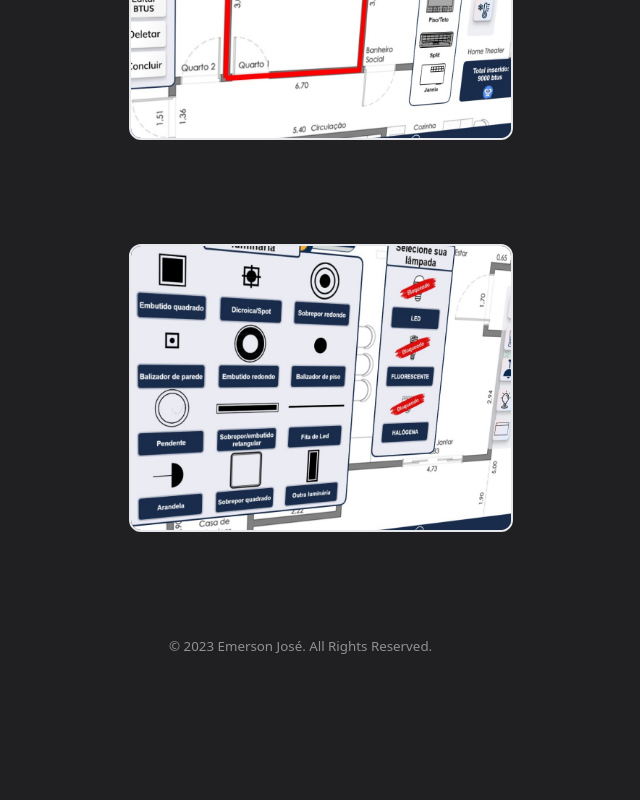
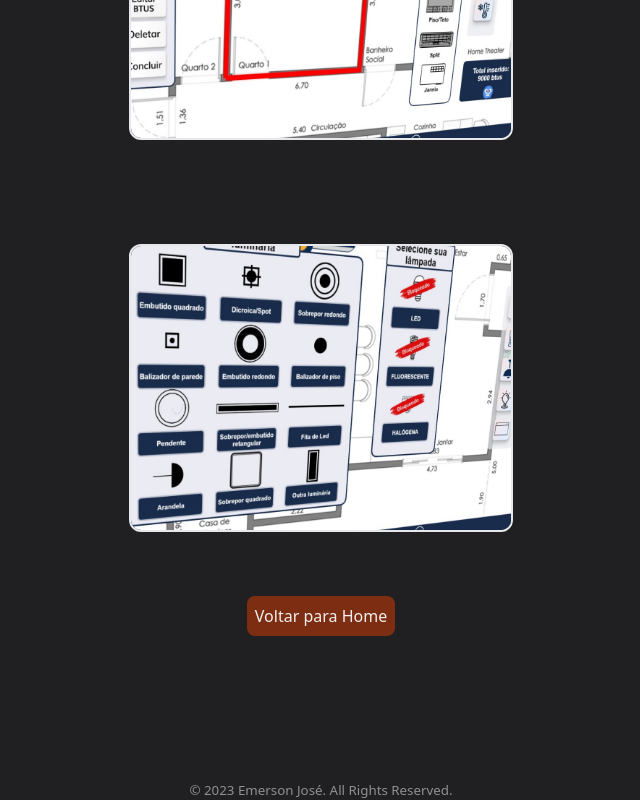
Before and after one commit to emersonjps/landingPagePerson, a Next.js app: page /projetos in a window 1280 px wide. Shown: the part 1079-1879 px from the top of the page, without its empty margins (319-959 px from the left). Before the commit the page ends 1735 px from the top, so only its background shows below. Built offline with nearby package versions, Linux system fonts and the light colour scheme.

Commit message:
ajuste projetos

```diff
--- a/src/pages/components/Copyright/Copyright.tsx
+++ b/src/pages/components/Copyright/Copyright.tsx
@@ -1,3 +1,3 @@
 export default function Copyright() {
-  return <p className="copyright m-10">© 2023 Emerson José. All Rights Reserved.</p>;
+  return <p className="copyright m-auto mt-20">© 2023 Emerson José. All Rights Reserved.</p>;
 }
--- a/src/pages/projetos.tsx
+++ b/src/pages/projetos.tsx
@@ -8,11 +8,12 @@ import p14 from "@/assets/img/p14.jpg";
 import p15 from "@/assets/img/p15.jpg";
 import relatorio from "@/assets/img/relatorio.png";
 import Copyright from "./components/Copyright/Copyright";
+import Link from "next/link";
 
 export default function Projetos() {
   return (
     <section className="flex min-h-screen flex-col items-center">
-      <NavComponent competencia={false} projetos={true} />{" "}
+      {/* <NavComponent competencia={false} projetos={true} />{" "} */}
       <div className="flex mt-20 justify-center items-center w-96">
         <motion.div
           initial="hidden"
@@ -52,6 +53,12 @@ export default function Projetos() {
               desctiption="Simulador Avançado de Arquitetura: Uma ferramenta educacional projetada para orientar estudantes de ensino superior na análise de projetos residenciais. Este simulador abrange cálculos essenciais, incluindo o índice de luminância, a distribuição estratégica de pontos luminosos e o cálculo preciso da carga de circuito. Oferecendo uma experiência prática, auxilia no desenvolvimento de habilidades críticas para a concepção de ambientes residenciais bem iluminados e funcionalmente elétricos."
               link="https://practices-lia-stage.herokuapp.com/p15-arquitetura-indice-de-luminancia/index.html"
             />
+            <Link
+              href={"/"}
+              className="m-auto p-2 rounded-lg bg-orange-900 hover:bg-orange-950"
+            >
+              Voltar para Home
+            </Link>
             <Copyright />
           </div>
         </motion.div>
```
